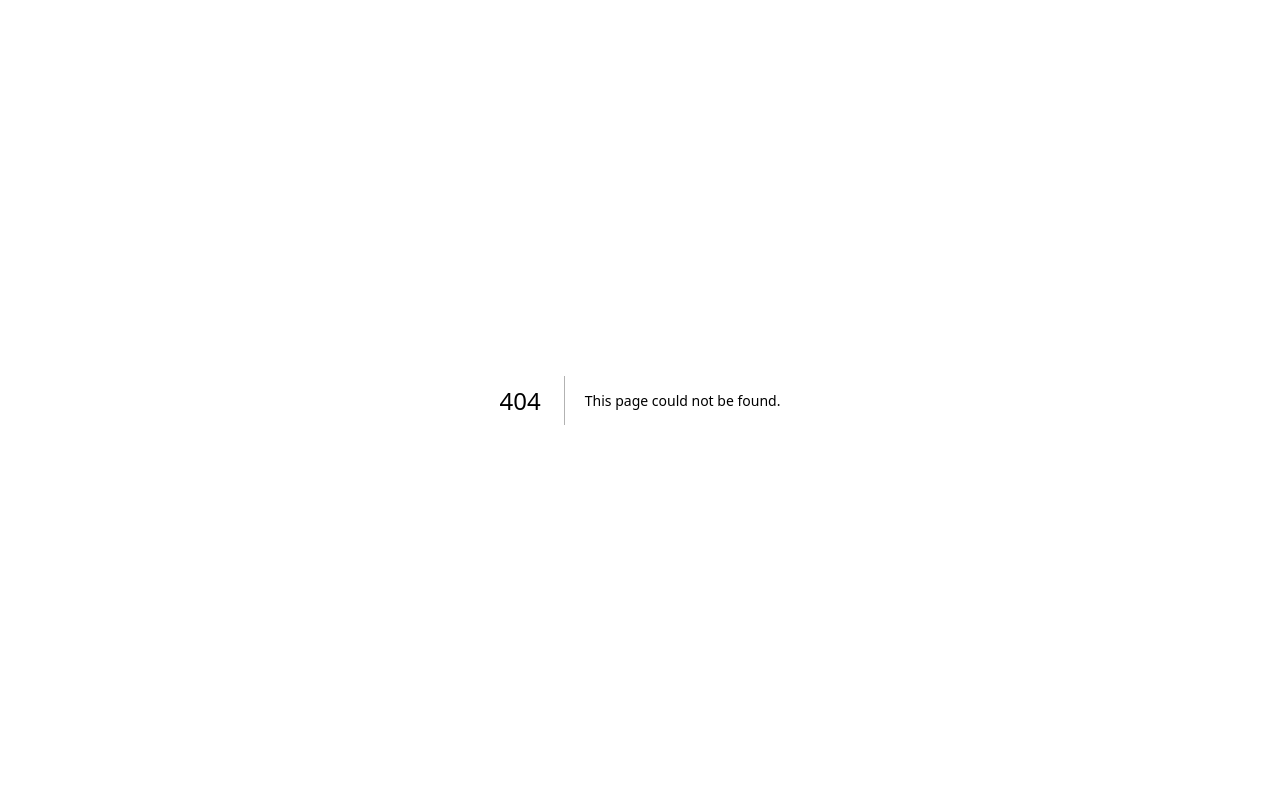
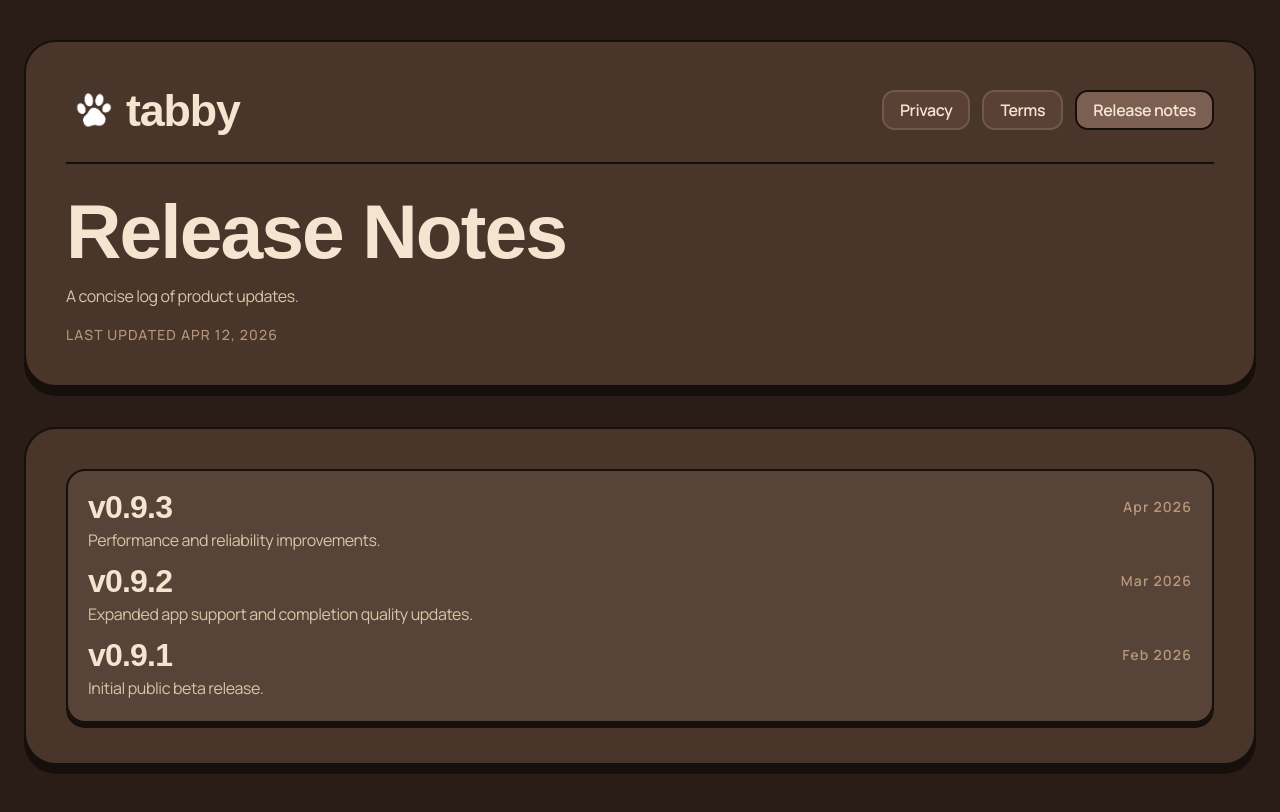
Before and after one commit to FuJacob/tabby-landing, a Next.js app in the folder frontend/: page /release-notes in a window 1280 px wide. Before the commit this address had no page. Shown: the top 812 px of the page. Built offline with nearby package versions, Linux system fonts and the light colour scheme; a web font is replaced by a local one.

Commit message:
feat: implement legal pages with structured components for privacy, terms, and release notes

```diff
--- a/frontend/app/components/final-footer-section.tsx
+++ b/frontend/app/components/final-footer-section.tsx
@@ -1,24 +1,15 @@
 import Image from "next/image";
 import Link from "next/link";
-import { AppleIcon, GithubIcon } from "./icons";
-
-const topButtonClass =
-  "tabby-button tabby-button-secondary inline-flex h-14 w-full items-center justify-center gap-3 rounded-[1rem] px-8 text-[1.15rem] font-semibold leading-none tracking-tight sm:text-[1.3rem]";
-
-export const bottomButtonClass =
-  "tabby-button tabby-button-primary inline-flex h-12 w-full items-center justify-center gap-2 rounded-[1rem] px-6 text-[1rem] font-semibold leading-none tracking-tight sm:h-14 sm:text-[1.2rem]";
 
 const FOOTER_LINKS = [
-  "Privacy",
-  "Terms",
-  "Release notes",
-  "Blog",
+  { label: "Privacy", href: "/privacy" },
+  { label: "Terms", href: "/terms" },
+  { label: "Release notes", href: "/release-notes" },
 ] as const;
 
 export function FinalFooterSection() {
   return (
     <section className="border-t-2 border-line-soft pt-8 sm:pt-10">
-      <div className="flex flex-col gap-8 lg:flex-row lg:items-end lg:justify-between">
       <div className="space-y-4">
         <h2 className="tabby-display max-w-[700px] text-[3.4rem] leading-[0.9] tracking-tight text-ink sm:text-[5.4rem]">
           type a lot faster.
@@ -27,18 +18,6 @@ export function FinalFooterSection() {
           Cozy AI autocomplete for the everyday notes, emails, and messages
           you were going to write anyway.
         </p>
-        </div>
-
-        <div className="w-full max-w-[340px] space-y-3">
-          <Link href="#" className={bottomButtonClass}>
-            <AppleIcon className="h-5 w-5" />
-            Download for Mac
-          </Link>
-          <Link href="#" className={topButtonClass}>
-            <GithubIcon className="h-5 w-5" />
-            GitHub
-          </Link>
-        </div>
       </div>
 
       <div className="mt-10 flex flex-col gap-4 border-t-2 border-line-soft pt-6 lg:flex-row lg:items-center lg:justify-between">
@@ -58,13 +37,13 @@ export function FinalFooterSection() {
         </div>
 
         <nav className="flex flex-wrap gap-x-6 gap-y-2">
-          {FOOTER_LINKS.map((label, index) => (
+          {FOOTER_LINKS.map((link) => (
             <Link
-              key={`${label}-${index}`}
-              href="#"
+              key={link.href}
+              href={link.href}
               className="tabby-link text-[1rem] font-medium leading-none tracking-tight sm:text-[1.1rem]"
             >
-              {label}
+              {link.label}
             </Link>
           ))}
         </nav>
--- a/frontend/app/components/floating-button.tsx
+++ b/frontend/app/components/floating-button.tsx
@@ -3,7 +3,9 @@
 import Link from "next/link";
 import { useEffect, useState } from "react";
 import { AppleIcon } from "./icons";
-import { bottomButtonClass } from "./final-footer-section";
+
+const floatingActionClass =
+  "tabby-button tabby-button-primary inline-flex h-12 items-center justify-center gap-2 rounded-[1rem] px-6 text-base font-semibold tracking-tight sm:h-14 sm:px-7";
 
 export const FloatingButton = () => {
   const [isVisible, setIsVisible] = useState(false);
@@ -34,8 +36,8 @@ export const FloatingButton = () => {
   }
 
   return (
-    <div className="tabby-float-cta-enter fixed bottom-4 right-3 z-50 w-[min(340px,calc(100vw-1.5rem))] sm:bottom-6 sm:right-6">
-      <Link href="#" className={bottomButtonClass}>
+    <div className="tabby-float-cta-enter fixed bottom-4 right-3 z-50 sm:bottom-6 sm:right-6">
+      <Link href="#" className={floatingActionClass}>
         <AppleIcon className="h-5 w-5" />
         Download for Mac
       </Link>
--- /dev/null
+++ b/frontend/app/components/legal-header.tsx
@@ -0,0 +1,56 @@
+import Image from "next/image";
+import Link from "next/link";
+
+export type LegalPageKey = "privacy" | "terms" | "release-notes";
+
+const LEGAL_LINKS: Array<{ key: LegalPageKey; href: string; label: string }> = [
+  { key: "privacy", href: "/privacy", label: "Privacy" },
+  { key: "terms", href: "/terms", label: "Terms" },
+  { key: "release-notes", href: "/release-notes", label: "Release notes" },
+];
+
+type LegalHeaderProps = {
+  current: LegalPageKey;
+};
+
+export function LegalHeader({ current }: LegalHeaderProps) {
+  return (
+    <header className="border-b-2 border-line pb-5 sm:pb-6">
+      <div className="flex flex-col gap-4 lg:flex-row lg:items-center lg:justify-between">
+        <Link href="/" className="flex items-center gap-1">
+          <Image
+            src="/white-logo.png"
+            alt="tabby paw logo"
+            width={56}
+            height={56}
+            className="h-14 w-14"
+          />
+          <span className="tabby-display text-[2.4rem] leading-none tracking-tight text-ink sm:text-[2.8rem]">
+            tabby
+          </span>
+        </Link>
+
+        <nav aria-label="Legal pages" className="flex flex-wrap gap-2 sm:gap-3">
+          {LEGAL_LINKS.map((link) => {
+            const isCurrent = link.key === current;
+
+            return (
+              <Link
+                key={link.key}
+                href={link.href}
+                aria-current={isCurrent ? "page" : undefined}
+                className={`rounded-[0.8rem] border-2 px-3 py-1.5 text-sm font-semibold tracking-tight transition sm:px-4 sm:text-base ${
+                  isCurrent
+                    ? "border-line bg-surface-4 text-ink"
+                    : "border-line-soft bg-surface-2 text-muted hover:border-line hover:text-ink"
+                }`}
+              >
+                {link.label}
+              </Link>
+            );
+          })}
+        </nav>
+      </div>
+    </header>
+  );
+}
--- /dev/null
+++ b/frontend/app/components/legal-page-shell.tsx
@@ -0,0 +1,46 @@
+import type { ReactNode } from "react";
+import { LegalHeader, type LegalPageKey } from "./legal-header";
+
+type LegalPageShellProps = {
+  current: LegalPageKey;
+  title: string;
+  summary: string;
+  updatedAt: string;
+  children: ReactNode;
+};
+
+export function LegalPageShell({
+  current,
+  title,
+  summary,
+  updatedAt,
+  children,
+}: LegalPageShellProps) {
+  return (
+    <div className="relative px-3 pb-14 pt-5 sm:px-4 sm:pb-16 sm:pt-8 lg:px-6 lg:pb-20 lg:pt-10">
+      <div className="mx-auto flex w-full max-w-[1360px] flex-col gap-8 sm:gap-10">
+        <section className="tabby-shell rounded-[2rem] p-6 sm:p-8 lg:p-10">
+          <LegalHeader current={current} />
+
+          <div className="mt-7 space-y-3 sm:mt-8 sm:space-y-4">
+            <h1 className="tabby-display text-[2.9rem] leading-[0.92] tracking-tight text-ink sm:text-[4rem] lg:text-[4.8rem]">
+              {title}
+            </h1>
+            <p className="max-w-3xl text-sm leading-relaxed tracking-tight text-muted sm:text-base">
+              {summary}
+            </p>
+            <p className="text-xs font-medium tracking-[0.08em] text-subtle sm:text-sm">
+              LAST UPDATED {updatedAt}
+            </p>
+          </div>
+        </section>
+
+        <section className="tabby-shell rounded-[2rem] p-6 sm:p-8 lg:p-10">
+          <div className="space-y-8 text-sm leading-relaxed tracking-tight text-muted sm:space-y-10 sm:text-base">
+            {children}
+          </div>
+        </section>
+      </div>
+    </div>
+  );
+}
--- /dev/null
+++ b/frontend/app/privacy/page.tsx
@@ -0,0 +1,41 @@
+import type { Metadata } from "next";
+import { LegalPageShell } from "../components/legal-page-shell";
+
+export const metadata: Metadata = {
+  title: "Privacy - tabby",
+  description: "Privacy policy for tabby.",
+};
+
+export default function PrivacyPage() {
+  return (
+    <LegalPageShell
+      current="privacy"
+      title="Privacy"
+      summary="A minimal overview of what data tabby uses and how you can contact us."
+      updatedAt="APR 12, 2026"
+    >
+      <section className="space-y-3">
+        <h2 className="tabby-display text-[2rem] leading-none tracking-tight text-ink sm:text-[2.4rem]">
+          Data used
+        </h2>
+        <p>
+          We use account details, device metadata, and usage events required to
+          operate and improve tabby.
+        </p>
+      </section>
+
+      <section className="space-y-3">
+        <h2 className="tabby-display text-[2rem] leading-none tracking-tight text-ink sm:text-[2.4rem]">
+          Contact
+        </h2>
+        <p>
+          For privacy or deletion requests, email
+          <a className="tabby-link ml-1 font-semibold" href="mailto:support@tabby.app">
+            support@tabby.app
+          </a>
+          .
+        </p>
+      </section>
+    </LegalPageShell>
+  );
+}
--- /dev/null
+++ b/frontend/app/release-notes/page.tsx
@@ -0,0 +1,54 @@
+import type { Metadata } from "next";
+import { LegalPageShell } from "../components/legal-page-shell";
+
+export const metadata: Metadata = {
+  title: "Release Notes - tabby",
+  description: "Product updates and release notes for tabby.",
+};
+
+const RELEASES = [
+  {
+    version: "v0.9.3",
+    date: "Apr 2026",
+    note: "Performance and reliability improvements.",
+  },
+  {
+    version: "v0.9.2",
+    date: "Mar 2026",
+    note: "Expanded app support and completion quality updates.",
+  },
+  {
+    version: "v0.9.1",
+    date: "Feb 2026",
+    note: "Initial public beta release.",
+  },
+] as const;
+
+export default function ReleaseNotesPage() {
+  return (
+    <LegalPageShell
+      current="release-notes"
+      title="Release Notes"
+      summary="A concise log of product updates."
+      updatedAt="APR 12, 2026"
+    >
+      <section className="tabby-panel-soft rounded-[1.2rem] p-4 sm:p-5">
+        <ul className="space-y-3">
+          {RELEASES.map((release) => (
+            <li key={release.version} className="space-y-1">
+              <div className="flex flex-wrap items-center justify-between gap-2">
+                <h2 className="tabby-display text-[1.7rem] leading-none tracking-tight text-ink sm:text-[2rem]">
+                  {release.version}
+                </h2>
+                <p className="text-xs font-semibold tracking-[0.08em] text-subtle sm:text-sm">
+                  {release.date}
+                </p>
+              </div>
+              <p>{release.note}</p>
+            </li>
+          ))}
+        </ul>
+      </section>
+    </LegalPageShell>
+  );
+}
--- /dev/null
+++ b/frontend/app/terms/page.tsx
@@ -0,0 +1,38 @@
+import type { Metadata } from "next";
+import { LegalPageShell } from "../components/legal-page-shell";
+
+export const metadata: Metadata = {
+  title: "Terms - tabby",
+  description: "Terms of use for tabby.",
+};
+
+export default function TermsPage() {
+  return (
+    <LegalPageShell
+      current="terms"
+      title="Terms"
+      summary="A minimal summary of service use and liability limits."
+      updatedAt="APR 12, 2026"
+    >
+      <section className="space-y-3">
+        <h2 className="tabby-display text-[2rem] leading-none tracking-tight text-ink sm:text-[2.4rem]">
+          Usage
+        </h2>
+        <p>
+          You may use tabby for lawful workflows and are responsible for
+          reviewing generated content before sharing it.
+        </p>
+      </section>
+
+      <section className="space-y-3">
+        <h2 className="tabby-display text-[2rem] leading-none tracking-tight text-ink sm:text-[2.4rem]">
+          Limits
+        </h2>
+        <p>
+          Tabby is provided as-is and, where permitted by law, liability is
+          limited for indirect or consequential damages.
+        </p>
+      </section>
+    </LegalPageShell>
+  );
+}
```
Lines whose indentation alone changed are shown as unchanged.
